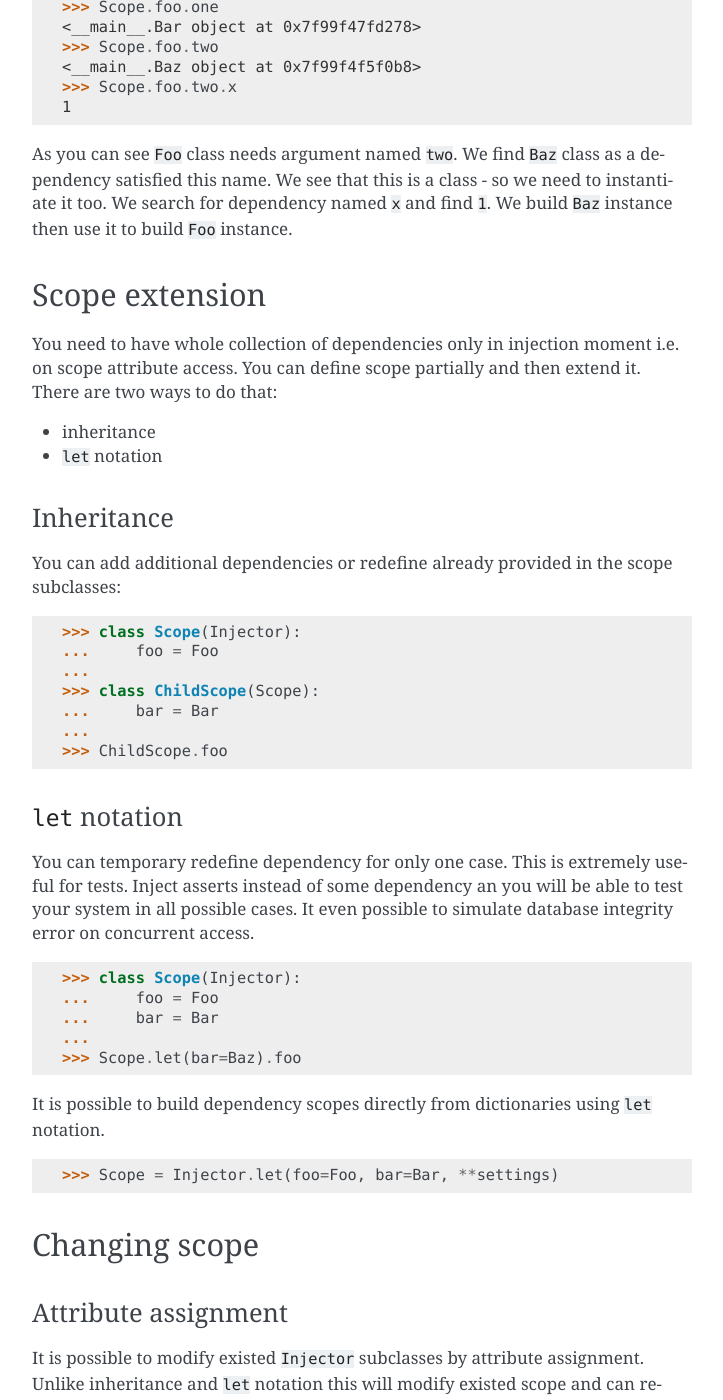
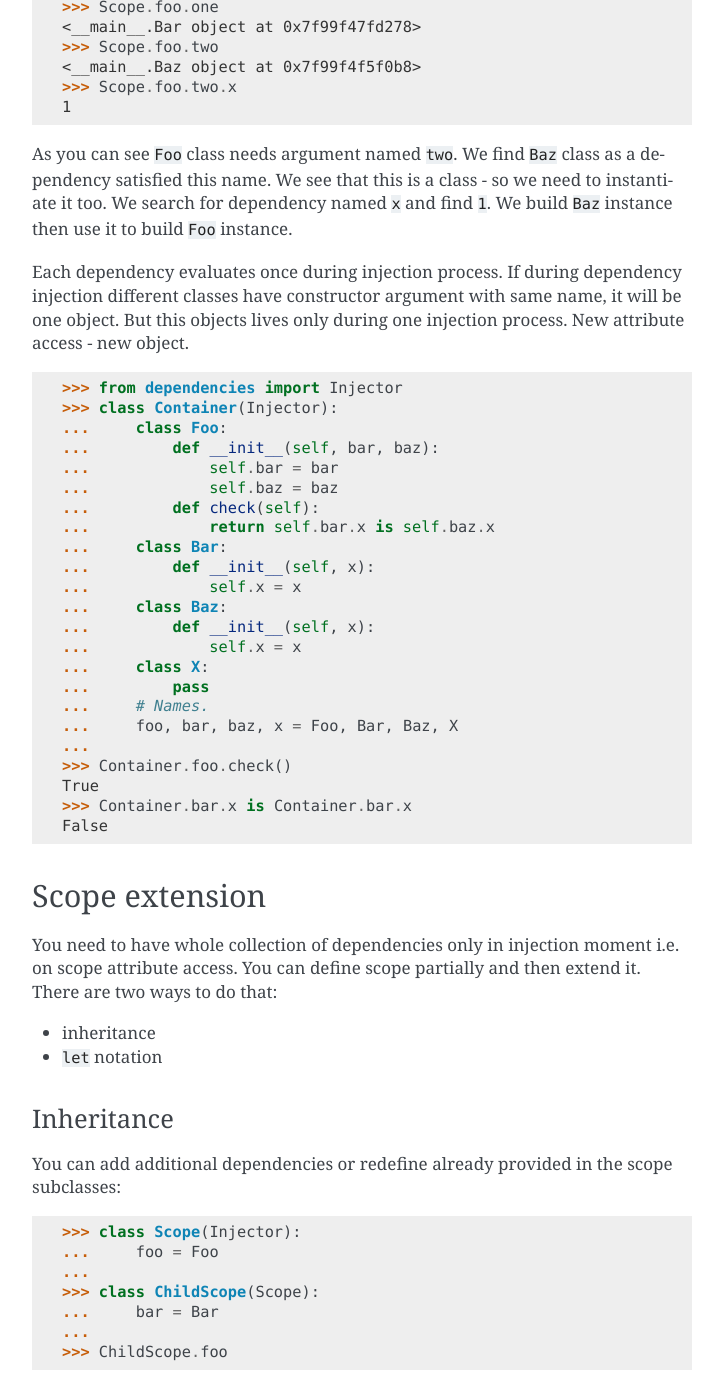
Before and after one commit to proofit404/dependencies, a Sphinx documentation site: the page built from docs/usage.rst, in a window 1280 px wide and 1400 px high, scrolled down 2262 px. Shown: the whole window, without its empty margins (388-1111 px from the left). Built offline with Sphinx 7.4.7, drawn with Linux system fonts in a browser that asks for light colours.

Commit message:
Document evaluation once principle.

```diff
--- a/docs/usage.rst
+++ b/docs/usage.rst
@@ -128,6 +128,37 @@ is a class - so we need to instantiate it too.  We search for
 dependency named ``x`` and find ``1``.  We build ``Baz`` instance then
 use it to build ``Foo`` instance.
 
+Each dependency evaluates once during injection process.  If during
+dependency injection different classes have constructor argument with
+same name, it will be one object.  But this objects lives only during
+one injection process.  New attribute access - new object.
+
+.. code:: python
+
+    >>> from dependencies import Injector
+    >>> class Container(Injector):
+    ...     class Foo:
+    ...         def __init__(self, bar, baz):
+    ...             self.bar = bar
+    ...             self.baz = baz
+    ...         def check(self):
+    ...             return self.bar.x is self.baz.x
+    ...     class Bar:
+    ...         def __init__(self, x):
+    ...             self.x = x
+    ...     class Baz:
+    ...         def __init__(self, x):
+    ...             self.x = x
+    ...     class X:
+    ...         pass
+    ...     # Names.
+    ...     foo, bar, baz, x = Foo, Bar, Baz, X
+    ...
+    >>> Container.foo.check()
+    True
+    >>> Container.bar.x is Container.bar.x
+    False
+
 Scope extension
 ---------------
 
```
Also changed, not shown: 1 other file.
